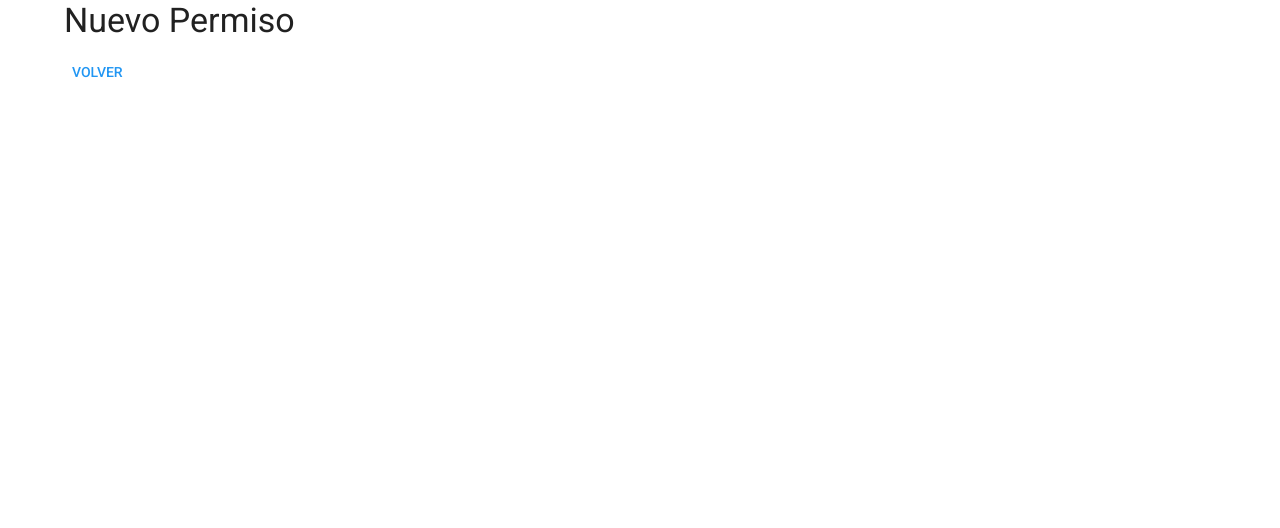
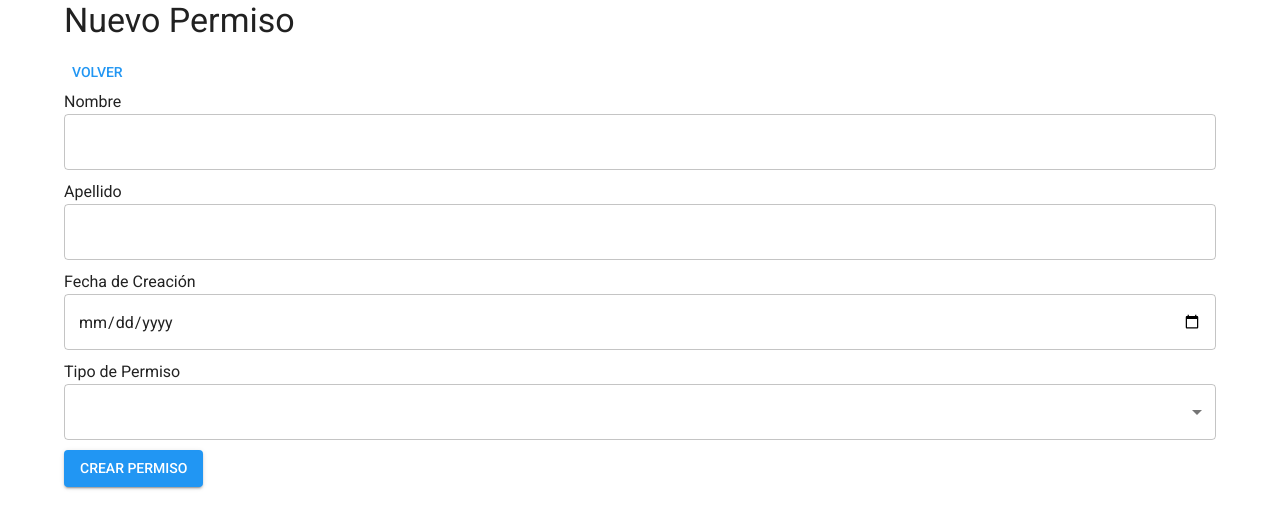
Before and after one commit to jm-ramirez/UserPermissionApplication, a React (Create React App) app: page /new-permission in a window 1280 px wide. Shown: the top 528 px of the page. Built offline with nearby package versions, Linux system fonts and the light colour scheme.

Commit message:
Logic on new permission page.

```diff
--- a/src/pages/NewPermission/index.tsx
+++ b/src/pages/NewPermission/index.tsx
@@ -1,13 +1,110 @@
-import { Button, Typography } from '@mui/material'
-import React from 'react'
+import React, { useState } from 'react';
+import {
+  TextField,
+  Button,
+  Select,
+  FormControl,
+  MenuItem,
+  Typography,
+} from '@mui/material';
+
+const styles = {
+  input: { marginBottom: '10px' }
+}
 
 export const NewPermission = () => {
+  const [fechaCreacion, setFechaCreacion] = useState<Date | null>(null);
+  const [nombre, setNombre] = useState('');
+  const [apellido, setApellido] = useState('');
+  const [tipoPermiso, setTipoPermiso] = useState('');
+  const [tipoPermisoCustom, setTipoPermisoCustom] = useState(''); // Campo de entrada de texto personalizado
+  const [otherSelected, setOtherSelected] = useState(false);
+
+  const handleTipoPermisoChange = (event: any) => {
+    const selectedValue = event.target.value;
+
+    if (selectedValue === 'other') {
+      setOtherSelected(true);
+    } else {
+      setOtherSelected(false);
+      setTipoPermiso(selectedValue);
+    }
+  };
+
+  const handleSubmit = (e: any) => {
+    e.preventDefault();
+    const selectedTipoPermiso = otherSelected ? tipoPermisoCustom : tipoPermiso;
+    // Aquí puedes enviar los datos del formulario al servidor, por ejemplo, utilizando Axios.
+  };
   return (
     <div>
-        <Typography variant="h4" gutterBottom>
-            Nuevo Permiso
-        </Typography>
-        <Button href="/">Volver</Button>
+      <Typography variant="h4" gutterBottom>
+          Nuevo Permiso
+      </Typography>
+      <Button href="/">Volver</Button>
+      <form onSubmit={handleSubmit}>
+      <div className="custom-placeholder">
+        <span className={`placeholder ${nombre ? 'hidden' : ''}`}>Nombre</span>
+        <TextField
+          fullWidth
+          value={nombre}
+          onChange={(e: any) => setNombre(e.target.value)}
+          style={styles.input}
+        />
+      </div>
+      <div className="custom-placeholder">
+        <span className={`placeholder ${apellido ? 'hidden' : ''}`}>Apellido</span>
+        <TextField
+          fullWidth
+          value={apellido}
+          onChange={(e: any) => setApellido(e.target.value)}
+          style={styles.input}
+        />
+      </div>
+      <div className="custom-placeholder">
+        <span className={`placeholder ${fechaCreacion ? 'hidden' : ''}`}>
+          Fecha de Creación
+        </span>
+        <TextField
+          type="date"
+          fullWidth
+          value={fechaCreacion}
+          onChange={(e: any) => setFechaCreacion(e.target.value)}
+          style={styles.input}
+        />
+      </div>
+      <div className="custom-placeholder">
+        <span className={`placeholder ${tipoPermiso || otherSelected ? 'hidden' : ''}`}>
+          Tipo de Permiso
+        </span>
+        <FormControl fullWidth>
+          <Select
+            value={otherSelected ? 'other' : tipoPermiso}
+            onChange={handleTipoPermisoChange}
+            style={styles.input}
+          >
+            <MenuItem value={1}>Tipo 1</MenuItem>
+            <MenuItem value={2}>Tipo 2</MenuItem>
+            <MenuItem value={3}>Tipo 3</MenuItem>
+            <MenuItem value="other">Otro</MenuItem>
+          </Select>
+        </FormControl>
+      </div>
+      {otherSelected && (
+        <div className="custom-placeholder">
+          <span className={`placeholder`}>Nuevo tipo de permiso</span>
+          <TextField
+            fullWidth
+            value={tipoPermisoCustom}
+            onChange={(e: any) => setTipoPermisoCustom(e.target.value)}
+            style={styles.input}
+          />
+        </div>
+      )}
+      <Button variant="contained" color="primary" type="submit">
+        Crear Permiso
+      </Button>
+    </form>
     </div>
   )
 }
```
